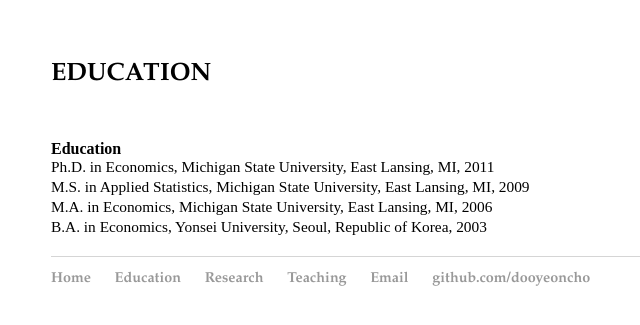
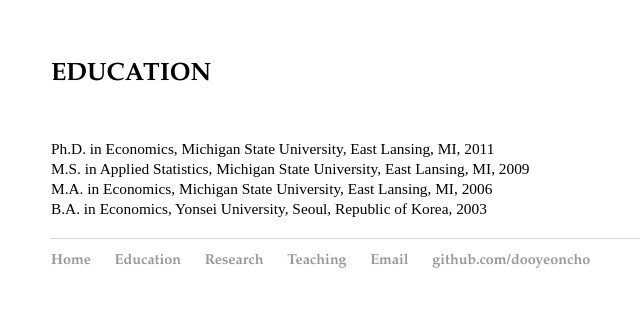
Before and after one commit to dooyeoncho/dooyeoncho.github.io, a Jekyll site: the page built from pages/education.html, in a window 1280 px wide. Shown: the top 325 px of the page, without its empty margins (141-781 px from the left). Built offline with Jekyll 4.4.1, drawn with Linux system fonts in a browser that asks for light colours.

Commit message:
Update education.html

```diff
--- a/pages/education.html
+++ b/pages/education.html
@@ -13,7 +13,7 @@
 </div>
 
 
-<div> <b>Education</b>
+<div>
 		<div>Ph.D. in Economics, Michigan State University, East Lansing, MI, 2011</div>
 		<div>M.S. in Applied Statistics, Michigan State University, East Lansing, MI, 2009</div>
 		<div>M.A. in Economics, Michigan State University, East Lansing, MI, 2006</div>
```
